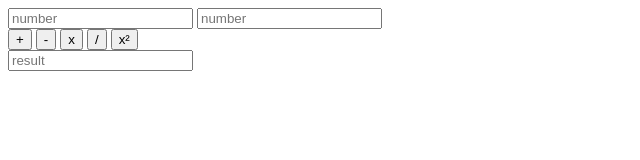
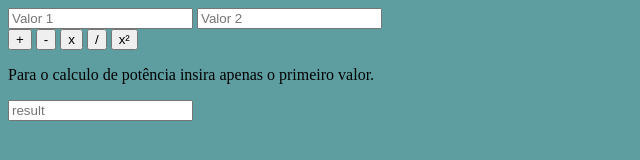
Before and after one commit to MatheusAlmeida909/PWEB-2023, a plain HTML site: page index.html in a window 1280 px wide. Both pictures are taken after a click on the button "x²". Shown: the whole page, without its empty margins (0-640 px from the left). Drawn offline with Linux system fonts and the light colour scheme.

Commit message:
Ajuste de código js

```diff
--- a/index.html
+++ b/index.html
@@ -9,8 +9,8 @@
 </head>
 <body>
     <form>
-        <input id="num1" type="number" placeholder="number">
-        <input id="num2" type="number" placeholder="number">
+        <input id="num1" type="number" placeholder="Valor 1">
+        <input id="num2" type="number" placeholder="Valor 2">
         <div>
             <button id="add"      onclick="calculate('add')" type="button">+</button>
             <button id="subtract" onclick="calculate('subtract')" type="button">-</button>
@@ -18,6 +18,7 @@
             <button id="divide"   onclick="calculate('divide')" type="button">/</button>
             <button id="square"   onclick="calculate('square')" type="button">x²</button>
         </div>
+        <p>Para o calculo de potência insira apenas o primeiro valor.</p>
         <input id="answer" type="number" placeholder="result" readonly>
     </form>
 </body>
--- a/scriptCalc.js
+++ b/scriptCalc.js
@@ -11,43 +11,36 @@ function calculate(idCalc) {
         case "add":
             result = num1 + num2;
 
-            document.getElementById("answer").value = result;
             break;
 
         case "subtract":
             result = num1 - num2;
 
-            document.getElementById("answer").value = result;
             break;
 
         case "multiply":
             result = num1 * num2;
 
-            document.getElementById("answer").value = result;
             break;
 
         case "divide":
             result = num1 / num2;
 
-            document.getElementById("answer").value = result;
             break;
 
         case "square":
             result = num1 * num1;
-            extraResult = num2 * num2;
 
-            if (num2 != null || num2 <= 0) {
+            if (num1 != null || num1 <= 0) {
                 document.getElementById("answer").value = result;
             } else {
-                if (num1 != null || num1 <= 0) {
-                    document.getElementById("answer").value = extraResult; //this line isn't working properly alongside line 45 "The specified value "NaN" cannot be parsed, or is out of range."
-                } else {
-                    document.getElementById("answer").value = result ;
-                }
+                alert("Insira um numero válido para o calculo de potência (números maiores que 0 e não negativos).");
             }
             break;
 
         default:
             break;
     }
+
+    document.getElementById("answer").value = result;
 }
--- a/styleCalc.css
+++ b/styleCalc.css
@@ -0,0 +1,6 @@
+body{
+    background-color: cadetblue;
+    display: flex;
+    align-items: center;
+
+}
```
